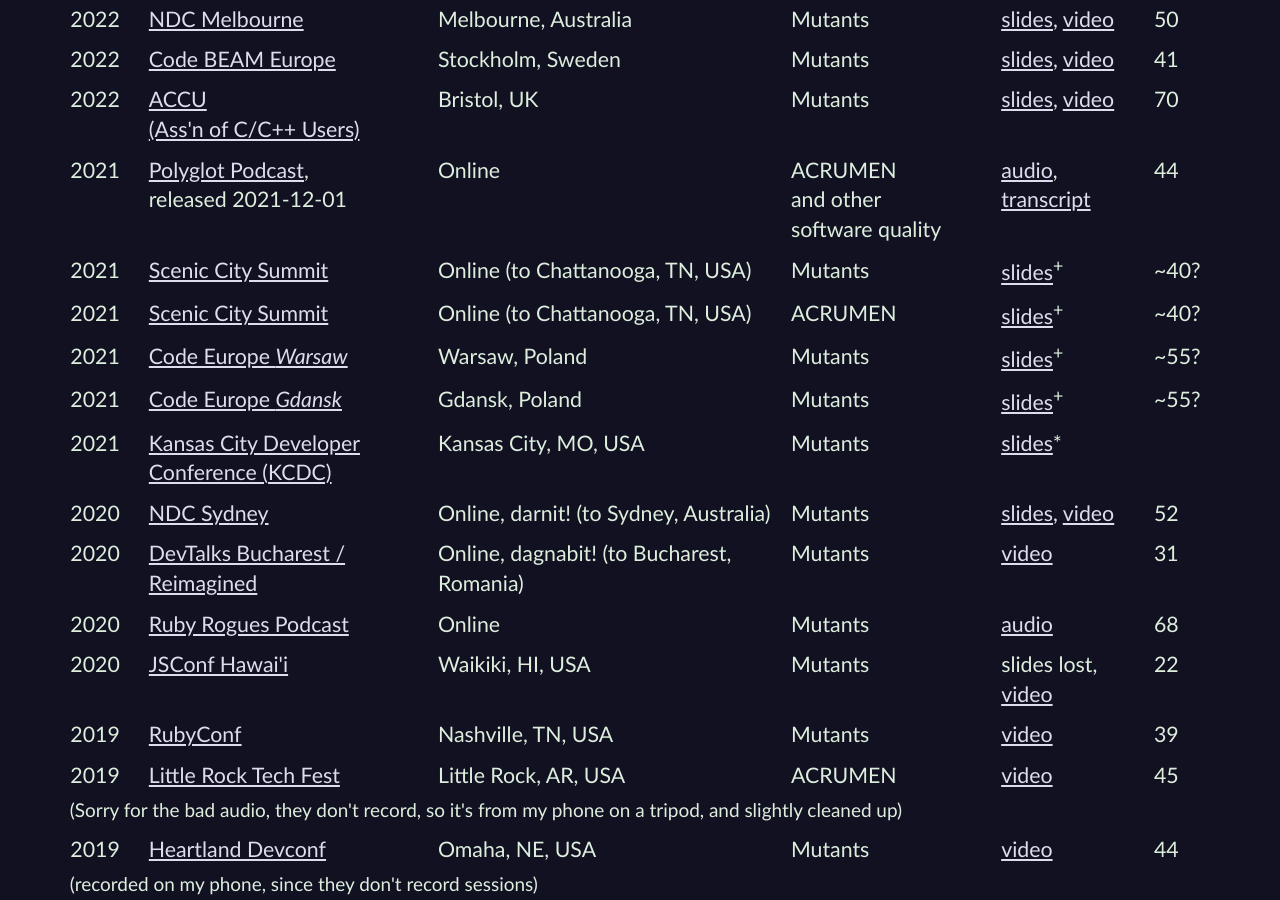
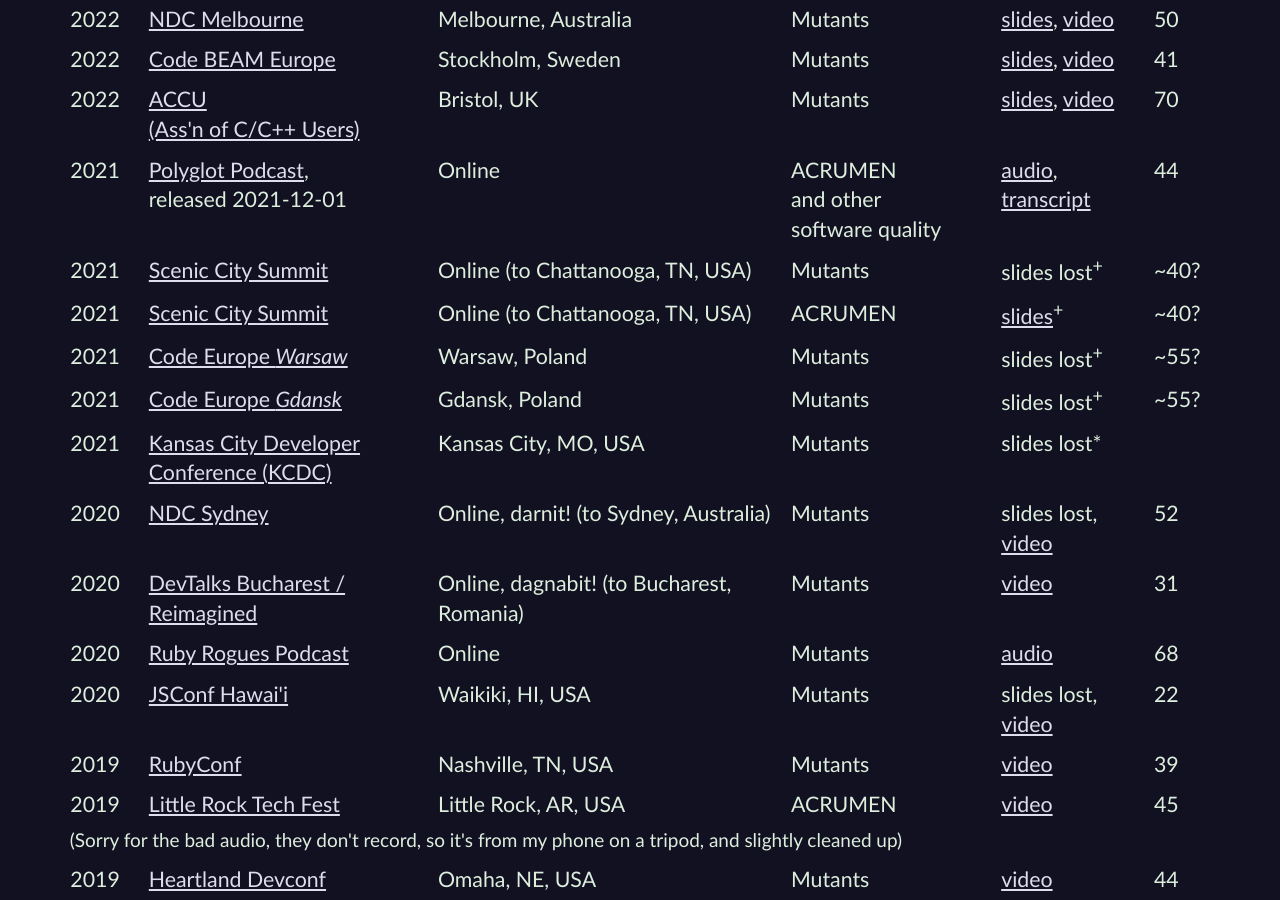
Before and after one commit to CodosaurusLLC/CodosaurusLLC.github.io, a Jekyll site: the page built from speaking/past.md, in a window 1280 px wide and 900 px high, scrolled down 2122 px. Built offline with Jekyll 4.4.1, drawn with Linux system fonts in a browser that asks for light colours.

Commit message:
note some other talks w/ lost slides

```diff
--- a/speaking/past.md
+++ b/speaking/past.md
@@ -457,7 +457,7 @@
       <td><a href="https://sceniccitysummit.com/" rel="nofollow" target="_new">Scenic City Summit</a></td>
       <td>Online (to Chattanooga, TN, USA)</td>
       <td>Mutants</td>
-      <td style="padding-top: 0"><a href="https://speakerhub.com/sites/default/files/Kill-All-Mutants-for-Scenic-City-Summit.pdf" target="_new">slides</a><sup>+</sup></td>
+      <td style="padding-top: 0">slides lost<sup>+</sup></td>
       <td class="numeric">~40?</td>
     </tr>
     <tr>
@@ -473,7 +473,7 @@
       <td><a href="https://codeeurope.pl/" rel="nofollow" target="_new">Code Europe <i>Warsaw</i></a></td>
       <td>Warsaw, Poland</td>
       <td>Mutants</td>
-      <td style="padding-top: 0"><a href="https://speakerhub.com/sites/default/files/Mutants-Poland-2021.pdf" target="_new">slides</a><sup>+</sup></td>
+      <td style="padding-top: 0">slides lost<sup>+</sup></td>
       <td class="numeric">~55?</td>
     </tr>
     <tr>
@@ -481,7 +481,7 @@
       <td><a href="https://codeeurope.pl/" rel="nofollow" target="_new">Code Europe <i>Gdansk</i></a></td>
       <td>Gdansk, Poland</td>
       <td>Mutants</td>
-      <td style="padding-top: 0"><a href="https://speakerhub.com/sites/default/files/Mutants-Poland-2021.pdf" target="_new">slides</a><sup>+</sup></td>
+      <td style="padding-top: 0">slides lost<sup>+</sup></td>
       <td class="numeric">~55?</td>
     </tr>
     <tr>
@@ -489,7 +489,7 @@
       <td><a href="https://www.kcdc.info/" rel="nofollow" target="_new">Kansas City Developer<br/>Conference (KCDC)</a></td>
       <td>Kansas City, MO, USA</td>
       <td>Mutants</td>
-      <td><a href="https://speakerhub.com/sites/default/files/Kill-All-Mutants-for-KCDC.pdf" target="_new">slides</a>*</td>
+      <td>slides lost*</td>
       <td class="numeric"></td>
     </tr>
     <tr>
@@ -497,7 +497,7 @@
       <td><a href="https://ndcsydney.com/" rel="nofollow" target="_new">NDC Sydney</a></td>
       <td>Online, darnit! (to Sydney, Australia)</td>
       <td>Mutants</td>
-      <td><a href="https://speakerhub.com/sites/default/files/Kill-All-Mutants-FOR-NDC-SYDNEY.pdf" target="_new">slides</a>, <a href="https://www.youtube.com/watch?v=vQrnVD6CbxU" target="_new">video</a></td>
+      <td>slides lost, <a href="https://www.youtube.com/watch?v=vQrnVD6CbxU" target="_new">video</a></td>
       <td class="numeric">52</td>
     </tr>
     <tr>
```
